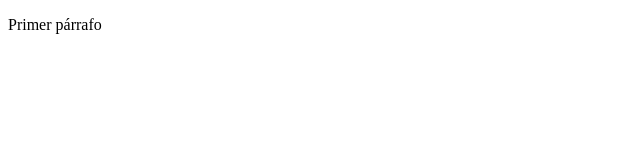
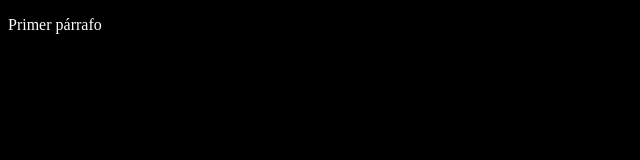
Before and after one commit to nievesgtgt/prueba, a plain HTML site: page index.html in a window 1280 px wide. Shown: the whole page, without its empty margins (0-640 px from the left). Drawn offline with Linux system fonts and the light colour scheme.

Commit message:
añado estilo

```diff
--- a/css/estilo.css
+++ b/css/estilo.css
@@ -0,0 +1,4 @@
+body{
+	background-color: black;
+	color: white;
+}
--- a/index.html
+++ b/index.html
@@ -3,6 +3,7 @@
 	<head>
 		<title>Proyecto</title>
 		<meta charset="utf-8"/>
+		<link rel="stylesheet" type="text/css" href="css/estilo.css">
 	</head>
 	<body>
 		<p>Primer párrafo</p>
```
